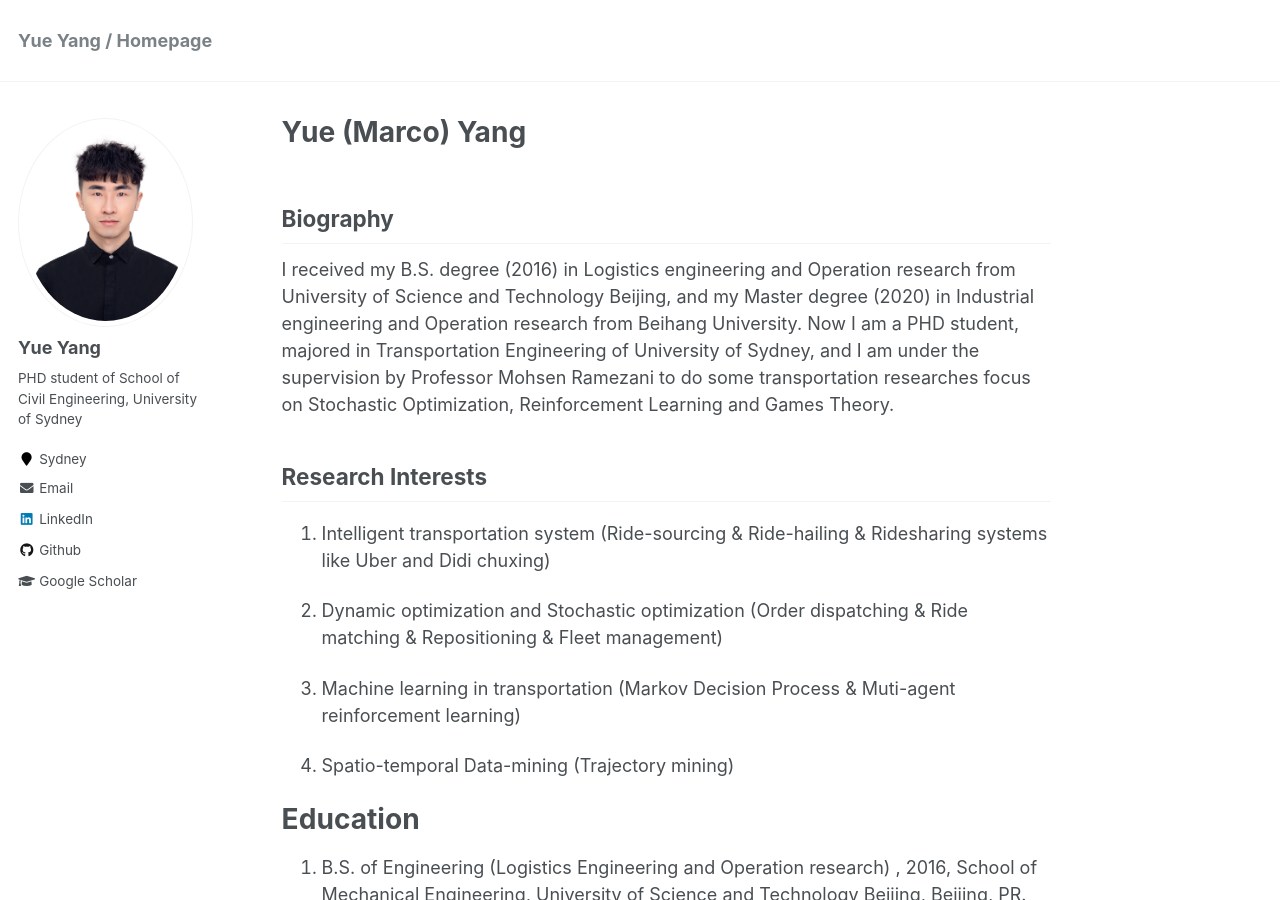
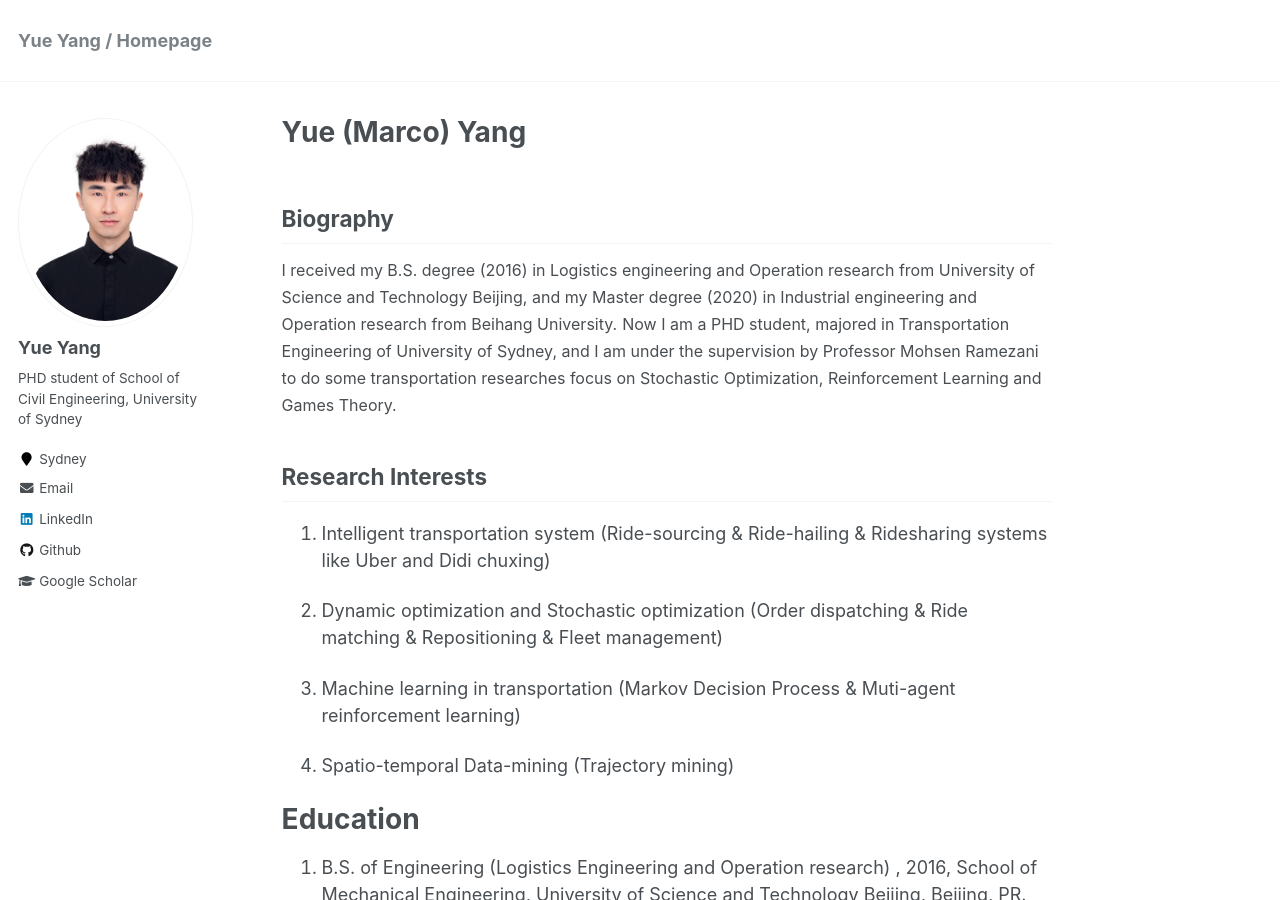
Before and after one commit to marco-yue/biography, a Jekyll site: the page built from _pages/about.md, in a window 1280 px wide and 900 px high. Built offline with Jekyll 4.4.1, drawn with Linux system fonts in a browser that asks for light colours.

Commit message:
Update about.md

```diff
--- a/_pages/about.md
+++ b/_pages/about.md
@@ -10,10 +10,10 @@ redirect_from:
 
 ## Biography
 
-<font size=4>I received my B.S. degree (2016) in Logistics engineering and Operation research from University of Science and Technology Beijing, and my Master degree (2020) in Industrial engineering and Operation research from Beihang University.</font>
+<font size=3>I received my B.S. degree (2016) in Logistics engineering and Operation research from University of Science and Technology Beijing, and my Master degree (2020) in Industrial engineering and Operation research from Beihang University.</font>
 
 
-<font size=4>Now I am a PHD student, majored in Transportation Engineering of University of Sydney, and I am under the supervision by Professor Mohsen Ramezani to do some transportation researches focus on Stochastic Optimization, Reinforcement Learning and Games Theory.</font>
+<font size=3>Now I am a PHD student, majored in Transportation Engineering of University of Sydney, and I am under the supervision by Professor Mohsen Ramezani to do some transportation researches focus on Stochastic Optimization, Reinforcement Learning and Games Theory.</font>
 
 
 ## Research Interests
```
